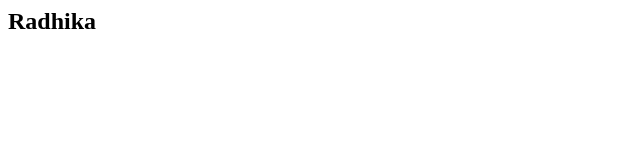
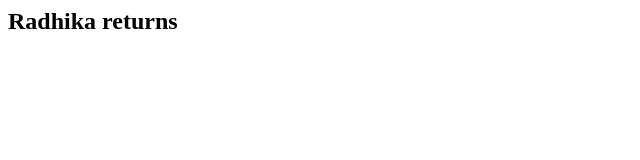
Before and after one commit to iamadityayogi/fullcourse, a plain HTML site: page index.html in a window 1280 px wide. Shown: the whole page, without its empty margins (0-640 px from the left). Drawn offline with Linux system fonts and the light colour scheme.

Commit message:
Update index.html
this is updated commit

```diff
--- a/index.html
+++ b/index.html
@@ -1 +1 @@
-<h2>Radhika<h2>
+<h2>Radhika returns<h2>
```
